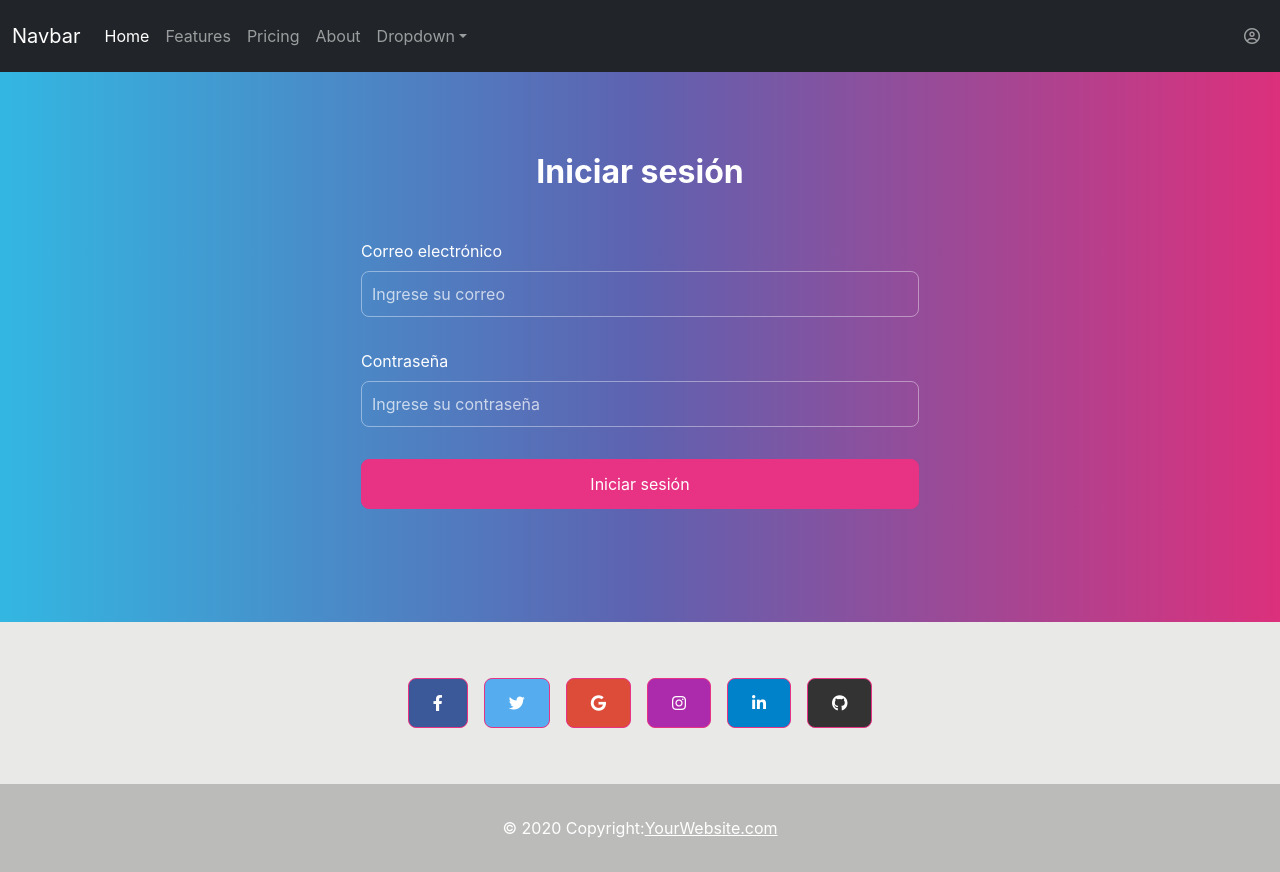
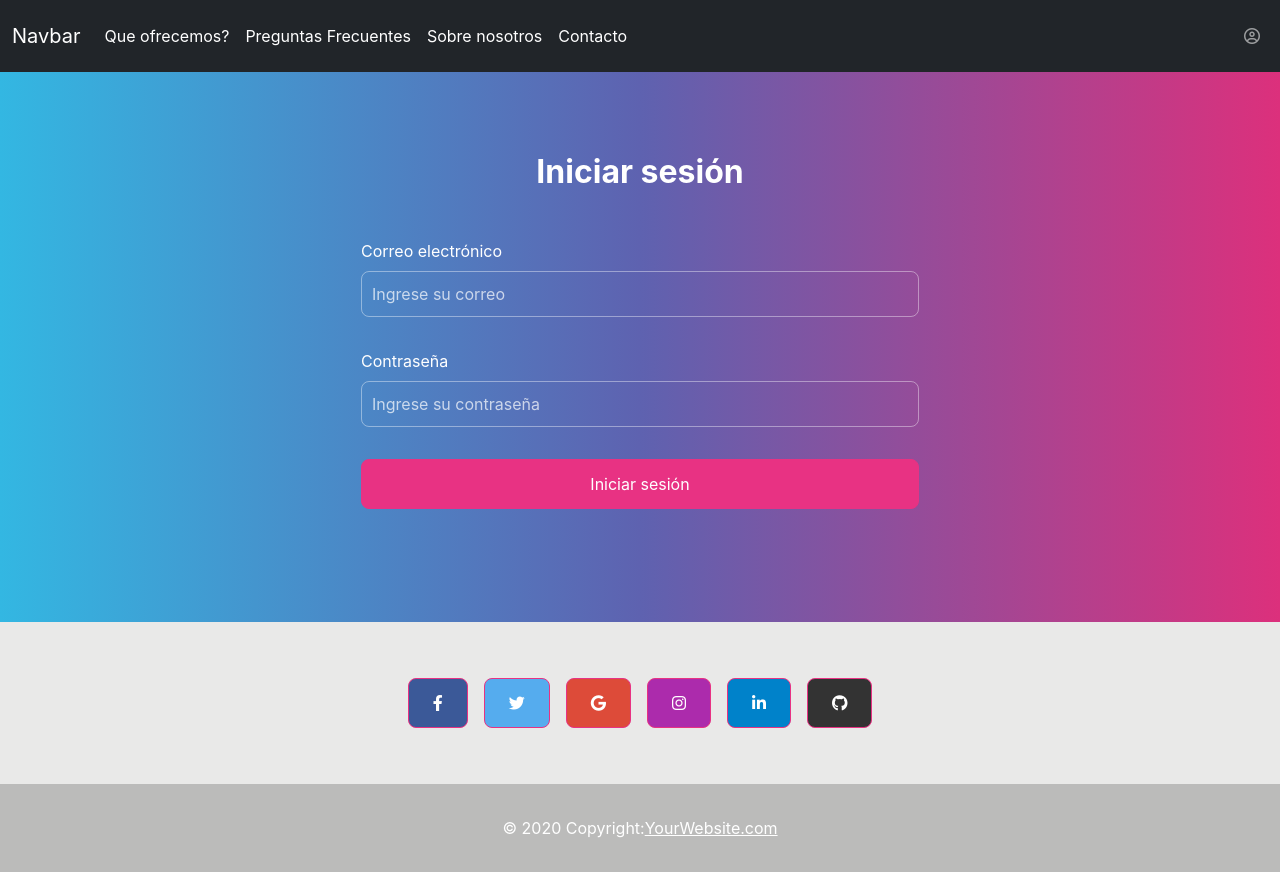
Before and after one commit to seezelop/React-nexoeducativo, a React (Create React App) app: page /login in a window 1280 px wide. Built offline with nearby package versions, Linux system fonts and the light colour scheme.

Commit message:
cambie las opciones del navbar, sume el componente SobreNosotros

```diff
--- a/src/componentes/templates/Header.js
+++ b/src/componentes/templates/Header.js
@@ -21,39 +21,18 @@ class Header extends Component {
           <div className="collapse navbar-collapse" id="navbarColor02">
             <ul className="navbar-nav me-auto">
               <li className="nav-item">
-                <a className="nav-link active" href="#">
-                  Home
-                  <span className="visually-hidden">(current)</span>
-                </a>
+                <a className="nav-link active" href="#">Que ofrecemos?</a>
               </li>
               <li className="nav-item">
-                <a className="nav-link" href="#">Features</a>
+                <a className="nav-link active" href="#">Preguntas Frecuentes</a>
               </li>
               <li className="nav-item">
-                <a className="nav-link" href="#">Pricing</a>
+                <a className="nav-link active" href="#">Sobre nosotros</a>
               </li>
               <li className="nav-item">
-                <a className="nav-link" href="#">About</a>
+                <a className="nav-link active" href="#">Contacto</a>
               </li>
-              <li className="nav-item dropdown">
-                <a
-                  className="nav-link dropdown-toggle"
-                  data-bs-toggle="dropdown"
-                  href="#"
-                  role="button"
-                  aria-haspopup="true"
-                  aria-expanded="false"
-                >
-                  Dropdown
-                </a>
-                <div className="dropdown-menu">
-                  <a className="dropdown-item" href="#">Action</a>
-                  <a className="dropdown-item" href="#">Another action</a>
-                  <a className="dropdown-item" href="#">Something else here</a>
-                  <div className="dropdown-divider"></div>
-                  <a className="dropdown-item" href="#">Separated link</a>
-                </div>
-              </li>
+
             </ul>
 
              {/* Ícono de inicio de sesión al final del navbar */}
```
Also changed, not shown: src/componentes/templates/SobreNosotros.js (added, +20 -0 lines).
